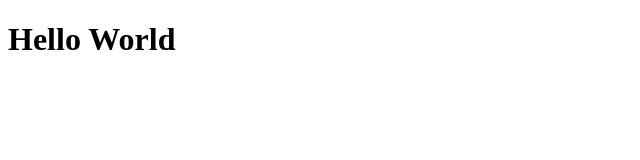
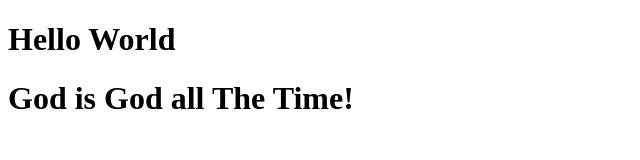
Before and after one commit to DulaBeyene/July-batch, a plain HTML site: page index.html in a window 1280 px wide. Shown: the whole page, without its empty margins (0-640 px from the left). Drawn offline with Linux system fonts and the light colour scheme.

Commit message:
edited index file

```diff
--- a/index.html
+++ b/index.html
@@ -8,5 +8,6 @@
 </head>
 <body>
     <h1>Hello World</h1>
+    <h1>God is God all The Time!</h1>
 </body>
 </html>
```
